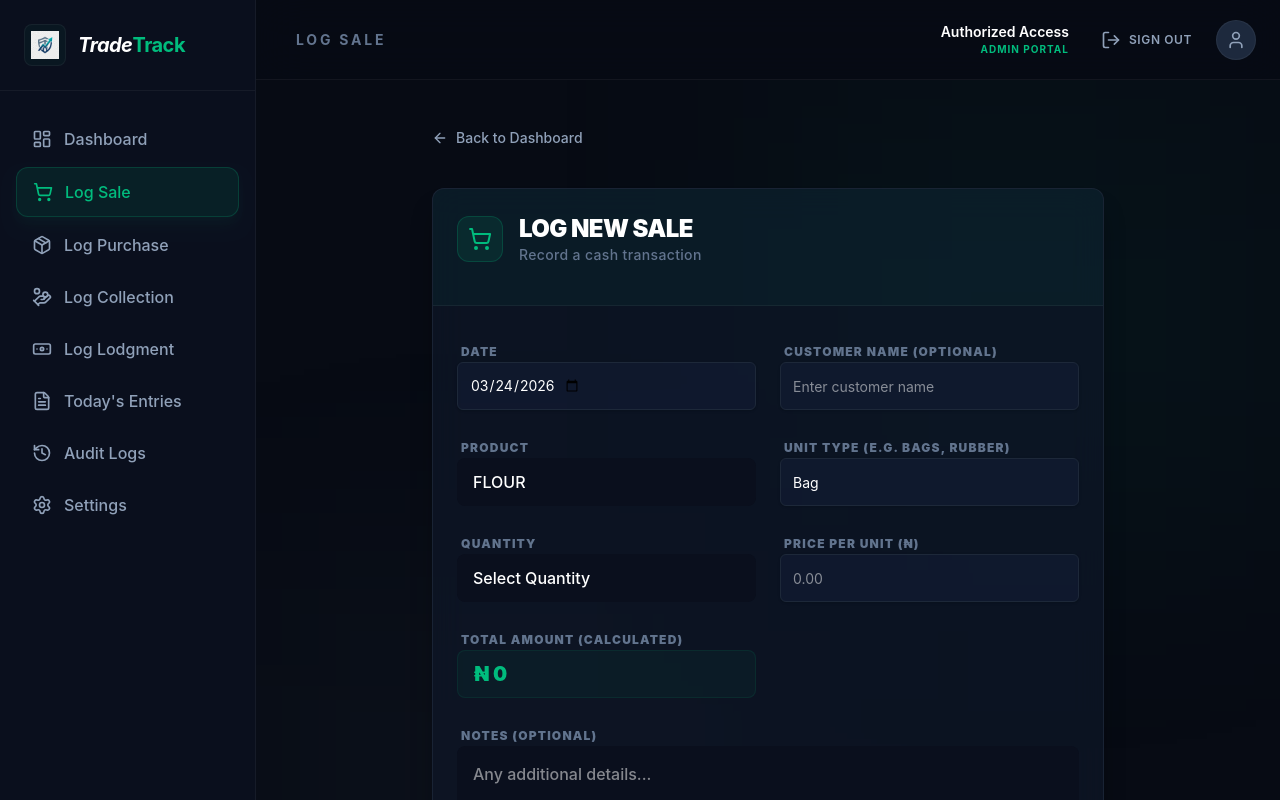
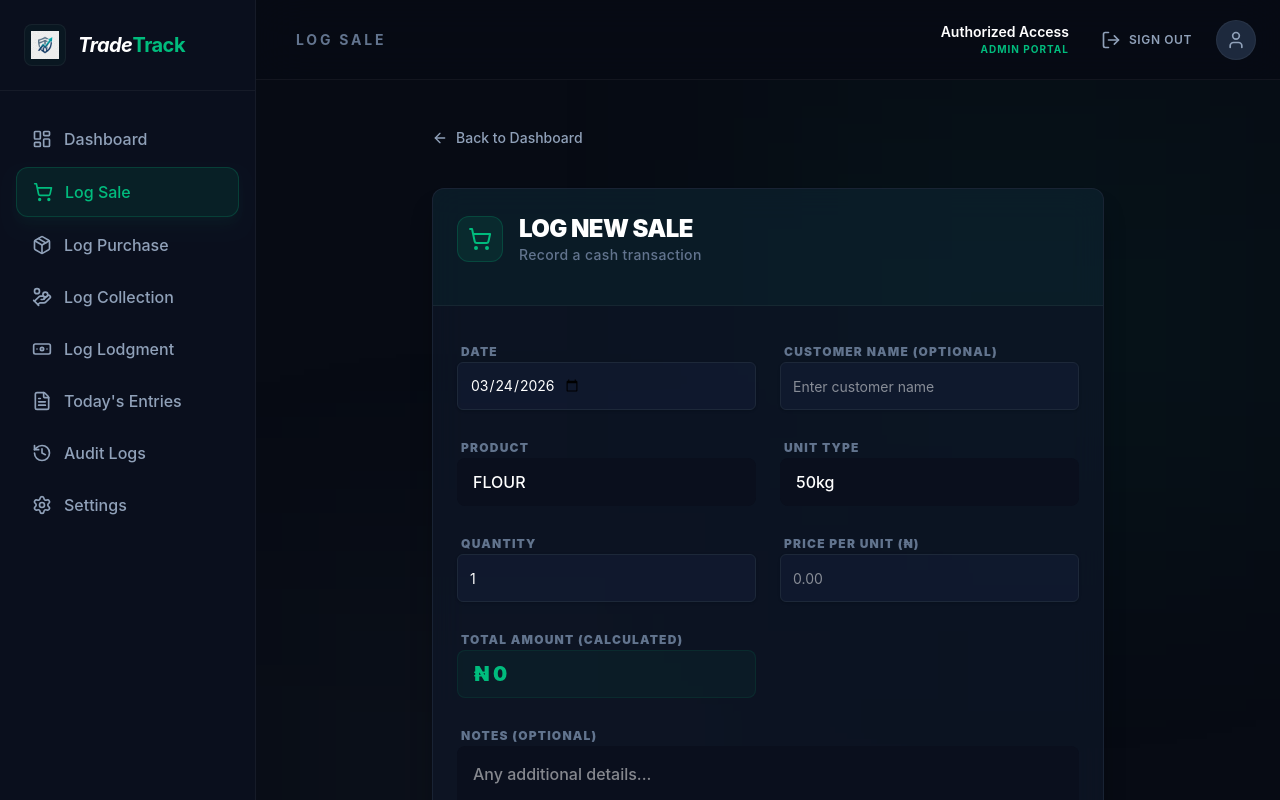
Before and after one commit to AssuredPixel/tradetrack, a Next.js app: page /admin/log-sale in a window 1280 px wide. Shown: the top 800 px of the page. Built offline with nearby package versions, Linux system fonts and the light colour scheme.

Commit message:
modified:   src/app/admin/log-purchase/page.tsx 	modified:   src/app/admin/log-sale/page.tsx 	modified:   src/app/salesboy/log-credit/page.tsx 	modified:   src/app/salesboy/log-sale/page.tsx

```diff
--- a/src/app/admin/log-purchase/page.tsx
+++ b/src/app/admin/log-purchase/page.tsx
@@ -19,8 +19,8 @@ export default function LogPurchasePage() {
     const [form, setForm] = useState({
         date: new Date().toISOString().split('T')[0],
         product: Product.FLOUR,
-        unitType: "Bag",
-        quantity: 0,
+        unitType: "50kg",
+        quantity: 1,
         purchasePricePerUnit: 0,
         supplierName: "",
         notes: "",
@@ -139,28 +139,38 @@ export default function LogPurchasePage() {
                             </div>
 
                             <div className="space-y-2">
-                                <Label className="text-xs font-black uppercase tracking-widest text-slate-500 ml-1">Unit Type (e.g. Bag)</Label>
-                                <Input
-                                    placeholder="Bag"
-                                    className="input-brand outline-none border-none h-12 text-white"
+                                <Label className="text-xs font-black uppercase tracking-widest text-slate-500 ml-1">Unit Type</Label>
+                                <select
+                                    className="w-full bg-[#0a0f1d] border-none rounded-lg h-12 px-4 text-white focus:ring-2 focus:ring-amber-500/20 outline-none appearance-none font-medium"
                                     value={form.unitType}
-                                    onChange={(e) => setForm({ ...form, unitType: e.target.value })}
+                                    onChange={(e) => {
+                                        const type = e.target.value;
+                                        setForm({
+                                            ...form,
+                                            unitType: type,
+                                            quantity: type === "25kg" ? 0.5 : (form.quantity === 0.5 ? 1 : form.quantity)
+                                        });
+                                    }}
                                     required
-                                />
+                                >
+                                    <option value="50kg">50kg</option>
+                                    <option value="25kg">25kg</option>
+                                    <option value="50 liter oil">50 liter oil</option>
+                                    <option value="Other">Other</option>
+                                </select>
                             </div>
 
                             <div className="space-y-2">
                                 <Label className="text-xs font-black uppercase tracking-widest text-slate-500 ml-1">Quantity</Label>
-                                <select
-                                    className="w-full bg-[#0a0f1d] border-none rounded-lg h-12 px-4 text-white focus:ring-2 focus:ring-amber-500/20 outline-none appearance-none font-medium"
+                                <Input
+                                    type="number"
+                                    step="any"
+                                    placeholder="0"
+                                    className="input-brand outline-none border-none h-12 text-white"
                                     value={form.quantity || ""}
                                     onChange={(e) => setForm({ ...form, quantity: Number(e.target.value) })}
                                     required
-                                >
-                                    <option value="" disabled>Select Quantity</option>
-                                    <option value={1}>50kg (Full Bag)</option>
-                                    <option value={0.5}>25kg (Half Bag)</option>
-                                </select>
+                                />
                             </div>
 
                             <div className="space-y-2">
--- a/src/app/admin/log-sale/page.tsx
+++ b/src/app/admin/log-sale/page.tsx
@@ -19,8 +19,8 @@ export default function AdminLogSalePage() {
         date: new Date().toISOString().split('T')[0],
         customerName: "",
         product: Product.FLOUR,
-        unitType: "Bag",
-        quantity: 0,
+        unitType: "50kg",
+        quantity: 1,
         sellingPricePerUnit: 0,
         notes: "",
     });
@@ -136,28 +136,38 @@ export default function AdminLogSalePage() {
                             </div>
 
                             <div className="space-y-2">
-                                <Label className="text-xs font-black uppercase tracking-widest text-slate-500 ml-1">Unit Type (e.g. Bags, rubber)</Label>
-                                <Input
-                                    placeholder="Bags"
-                                    className="input-brand outline-none border-none h-12 text-white"
+                                <Label className="text-xs font-black uppercase tracking-widest text-slate-500 ml-1">Unit Type</Label>
+                                <select
+                                    className="w-full bg-[#0a0f1d] border-none rounded-lg h-12 px-4 text-white focus:ring-2 focus:ring-emerald-500/20 outline-none appearance-none font-medium"
                                     value={form.unitType}
-                                    onChange={(e) => setForm({ ...form, unitType: e.target.value })}
+                                    onChange={(e) => {
+                                        const type = e.target.value;
+                                        setForm({
+                                            ...form,
+                                            unitType: type,
+                                            quantity: type === "25kg" ? 0.5 : (form.quantity === 0.5 ? 1 : form.quantity)
+                                        });
+                                    }}
                                     required
-                                />
+                                >
+                                    <option value="50kg">50kg</option>
+                                    <option value="25kg">25kg</option>
+                                    <option value="50 liter oil">50 liter oil</option>
+                                    <option value="Other">Other</option>
+                                </select>
                             </div>
 
                             <div className="space-y-2">
                                 <Label className="text-xs font-black uppercase tracking-widest text-slate-500 ml-1">Quantity</Label>
-                                <select
-                                    className="w-full bg-[#0a0f1d] border-none rounded-lg h-12 px-4 text-white focus:ring-2 focus:ring-emerald-500/20 outline-none appearance-none font-medium"
+                                <Input
+                                    type="number"
+                                    step="any"
+                                    placeholder="0"
+                                    className="input-brand outline-none border-none h-12 text-white"
                                     value={form.quantity || ""}
                                     onChange={(e) => setForm({ ...form, quantity: Number(e.target.value) })}
                                     required
-                                >
-                                    <option value="" disabled>Select Quantity</option>
-                                    <option value={1}>50kg (Full Bag)</option>
-                                    <option value={0.5}>25kg (Half Bag)</option>
-                                </select>
+                                />
                             </div>
 
                             <div className="space-y-2">
--- a/src/app/salesboy/log-credit/page.tsx
+++ b/src/app/salesboy/log-credit/page.tsx
@@ -19,8 +19,8 @@ export default function LogCreditPage() {
         date: new Date().toISOString().split('T')[0],
         customerName: "",
         product: Product.FLOUR,
-        unitType: "Bag",
-        quantity: 0,
+        unitType: "50kg",
+        quantity: 1,
         agreedPricePerUnit: 0,
         notes: "",
     });
@@ -138,27 +138,37 @@ export default function LogCreditPage() {
 
                             <div className="space-y-2">
                                 <Label className="text-xs font-black uppercase tracking-widest text-slate-500 ml-1">Unit Type</Label>
-                                <Input
-                                    placeholder="Bag"
-                                    className="input-brand outline-none border-none h-12 text-white"
+                                <select
+                                    className="w-full bg-[#0a0f1d] border-none rounded-lg h-12 px-4 text-white focus:ring-2 focus:ring-blue-500/20 outline-none appearance-none font-medium"
                                     value={form.unitType}
-                                    onChange={(e) => setForm({ ...form, unitType: e.target.value })}
+                                    onChange={(e) => {
+                                        const type = e.target.value;
+                                        setForm({
+                                            ...form,
+                                            unitType: type,
+                                            quantity: type === "25kg" ? 0.5 : (form.quantity === 0.5 ? 1 : form.quantity)
+                                        });
+                                    }}
                                     required
-                                />
+                                >
+                                    <option value="50kg">50kg</option>
+                                    <option value="25kg">25kg</option>
+                                    <option value="50 liter oil">50 liter oil</option>
+                                    <option value="Other">Other</option>
+                                </select>
                             </div>
 
                             <div className="space-y-2">
                                 <Label className="text-xs font-black uppercase tracking-widest text-slate-500 ml-1">Quantity</Label>
-                                <select
-                                    className="w-full bg-[#0a0f1d] border-none rounded-lg h-12 px-4 text-white focus:ring-2 focus:ring-blue-500/20 outline-none appearance-none font-medium"
+                                <Input
+                                    type="number"
+                                    step="any"
+                                    placeholder="0"
+                                    className="input-brand outline-none border-none h-12 text-white"
                                     value={form.quantity || ""}
                                     onChange={(e) => setForm({ ...form, quantity: Number(e.target.value) })}
                                     required
-                                >
-                                    <option value="" disabled>Select Quantity</option>
-                                    <option value={1}>50kg (Full Bag)</option>
-                                    <option value={0.5}>25kg (Half Bag)</option>
-                                </select>
+                                />
                             </div>
 
                             <div className="space-y-2">
--- a/src/app/salesboy/log-sale/page.tsx
+++ b/src/app/salesboy/log-sale/page.tsx
@@ -19,8 +19,8 @@ export default function LogSalePage() {
         date: new Date().toISOString().split('T')[0],
         customerName: "",
         product: Product.FLOUR,
-        unitType: "Bag",
-        quantity: 0,
+        unitType: "50kg",
+        quantity: 1,
         sellingPricePerUnit: 0,
         notes: "",
     });
@@ -136,28 +136,38 @@ export default function LogSalePage() {
                             </div>
 
                             <div className="space-y-2">
-                                <Label className="text-xs font-black uppercase tracking-widest text-slate-500 ml-1">Unit Type (e.g. Bags, rubber)</Label>
-                                <Input
-                                    placeholder="Bags"
-                                    className="input-brand outline-none border-none h-12 text-white"
+                                <Label className="text-xs font-black uppercase tracking-widest text-slate-500 ml-1">Unit Type</Label>
+                                <select
+                                    className="w-full bg-[#0a0f1d] border-none rounded-lg h-12 px-4 text-white focus:ring-2 focus:ring-emerald-500/20 outline-none appearance-none font-medium"
                                     value={form.unitType}
-                                    onChange={(e) => setForm({ ...form, unitType: e.target.value })}
+                                    onChange={(e) => {
+                                        const type = e.target.value;
+                                        setForm({
+                                            ...form,
+                                            unitType: type,
+                                            quantity: type === "25kg" ? 0.5 : (form.quantity === 0.5 ? 1 : form.quantity)
+                                        });
+                                    }}
                                     required
-                                />
+                                >
+                                    <option value="50kg">50kg</option>
+                                    <option value="25kg">25kg</option>
+                                    <option value="50 liter oil">50 liter oil</option>
+                                    <option value="Other">Other</option>
+                                </select>
                             </div>
 
                             <div className="space-y-2">
                                 <Label className="text-xs font-black uppercase tracking-widest text-slate-500 ml-1">Quantity</Label>
-                                <select
-                                    className="w-full bg-[#0a0f1d] border-none rounded-lg h-12 px-4 text-white focus:ring-2 focus:ring-emerald-500/20 outline-none appearance-none font-medium"
+                                <Input
+                                    type="number"
+                                    step="any"
+                                    placeholder="0"
+                                    className="input-brand outline-none border-none h-12 text-white"
                                     value={form.quantity || ""}
                                     onChange={(e) => setForm({ ...form, quantity: Number(e.target.value) })}
                                     required
-                                >
-                                    <option value="" disabled>Select Quantity</option>
-                                    <option value={1}>50kg (Full Bag)</option>
-                                    <option value={0.5}>25kg (Half Bag)</option>
-                                </select>
+                                />
                             </div>
 
                             <div className="space-y-2">
```
